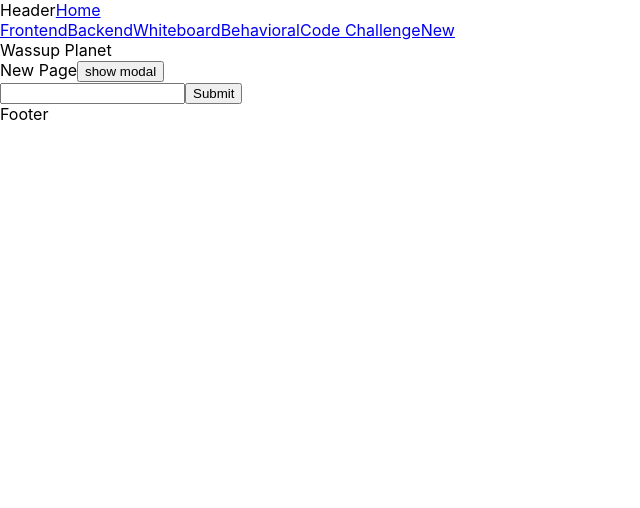
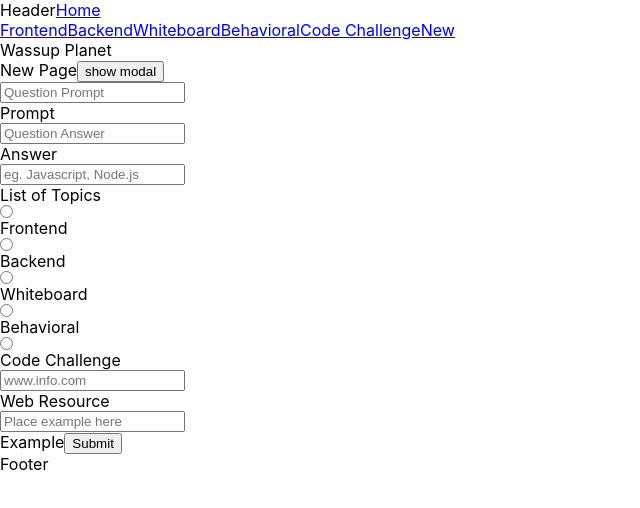
Before and after one commit to chris-a-phillips/interview-prep, a React (Create React App) app in the folder frontend/: page /new in a window 1280 px wide. Shown: the top 508 px of the page, without its empty margins (0-640 px from the left). Built offline with nearby package versions, Linux system fonts and the light colour scheme.

Commit message:
Posted from frontend

```diff
--- a/frontend/src/components/New/New.css
+++ b/frontend/src/components/New/New.css
@@ -1,3 +1,7 @@
+input {
+    display: block;
+}
+
 .modal {
     background-color: aqua;
 }
--- a/frontend/src/components/New/New.js
+++ b/frontend/src/components/New/New.js
@@ -16,20 +16,35 @@ const New = () => {
 
     const handleChange = (event) => {
         event.preventDefault()
+        setData({
+            ...data,
+            [event.target.name]: event.target.value
+        })
+    }
+    const handleRadio = (event) => {
+        setData({
+            ...data,
+            [event.target.name]: event.target.value
+        })
     }
 
     const handleSubmit = (event) => {
+        const url = 'http://localhost:8000/api/questions/'
+
+        console.log('submitted')
+
         event.preventDefault()
-
-        const url = 'http://localhost:8000/api/questions/'
-        console.log('submitted')
         axios({
             method: 'post',
             url: url,
             data: data
         })
             .then((res) => {
-
+                console.log(res)
+                setMessage('success')
+            })
+            .catch((res) => {
+                setMessage(res)
             })
     }
 
@@ -41,14 +56,95 @@ const New = () => {
     console.log(message)
 
     return (
-        <div>
+        <div className='New'>
             New Page
             {message === true  ? (
                 <div className='modal'>Successfully Submitted/Failed Submission</div>
             ) : null}
             <button onClick={showModal}>show modal</button>
             <form onSubmit={handleSubmit}>
-                <input></input>
+{/* prompt */}
+                <input
+                type='text'
+                name='prompt'
+                placeholder='Question Prompt'
+                value={data.prompt}
+                onChange={handleChange}
+                ></input>
+                <label htmlFor='prompt'>Prompt</label>
+{/* answer */}
+                <input
+                type='text'
+                name='answer'
+                placeholder='Question Answer'
+                value={data.answer}
+                onChange={handleChange}
+                ></input>
+                <label htmlFor='answer'>Answer</label>
+{/* topic */}
+                <input
+                type='text'
+                name='topic'
+                placeholder='eg. Javascript, Node.js'
+                value={data.topic}
+                onChange={handleChange}
+                ></input>
+                <label htmlFor='topic'>List of Topics</label>
+{/* category */}
+                <input
+                type='radio'
+                name='category'
+                value={'frontend'}
+                onChange={handleRadio}
+                ></input>
+                <label htmlFor='category'>Frontend</label>
+                <input
+                type='radio'
+                name='category'
+                value={'backend'}
+                onChange={handleRadio}
+                ></input>
+                <label htmlFor='category'>Backend</label>
+                <input
+                type='radio'
+                name='category'
+                value={'whiteboard'}
+                onChange={handleRadio}
+                ></input>
+                <label htmlFor='category'>Whiteboard</label>
+                <input
+                type='radio'
+                name='category'
+                value={'behavioral'}
+                onChange={handleRadio}
+                ></input>
+                <label htmlFor='category'>Behavioral</label>
+                <input
+                type='radio'
+                name='category'
+                value={'code-challenge'}
+                onChange={handleRadio}
+                ></input>
+                <label htmlFor='category'>Code Challenge</label>
+{/* resource */}
+                <input
+                type='url'
+                name='resource'
+                placeholder='www.info.com'
+                value={data.resource}
+                onChange={handleChange}
+                ></input>
+                <label htmlFor='resource'>Web Resource</label>
+{/* example */}
+                <input
+                type='text'
+                name='example'
+                placeholder='Place example here'
+                value={data.example}
+                onChange={handleChange}
+                ></input>
+                <label htmlFor='example'>Example</label>
+
                 <button>Submit</button>
             </form>
         </div>
```
Also changed, not shown: 1 other file (tests, documents, lock files or other folders).
